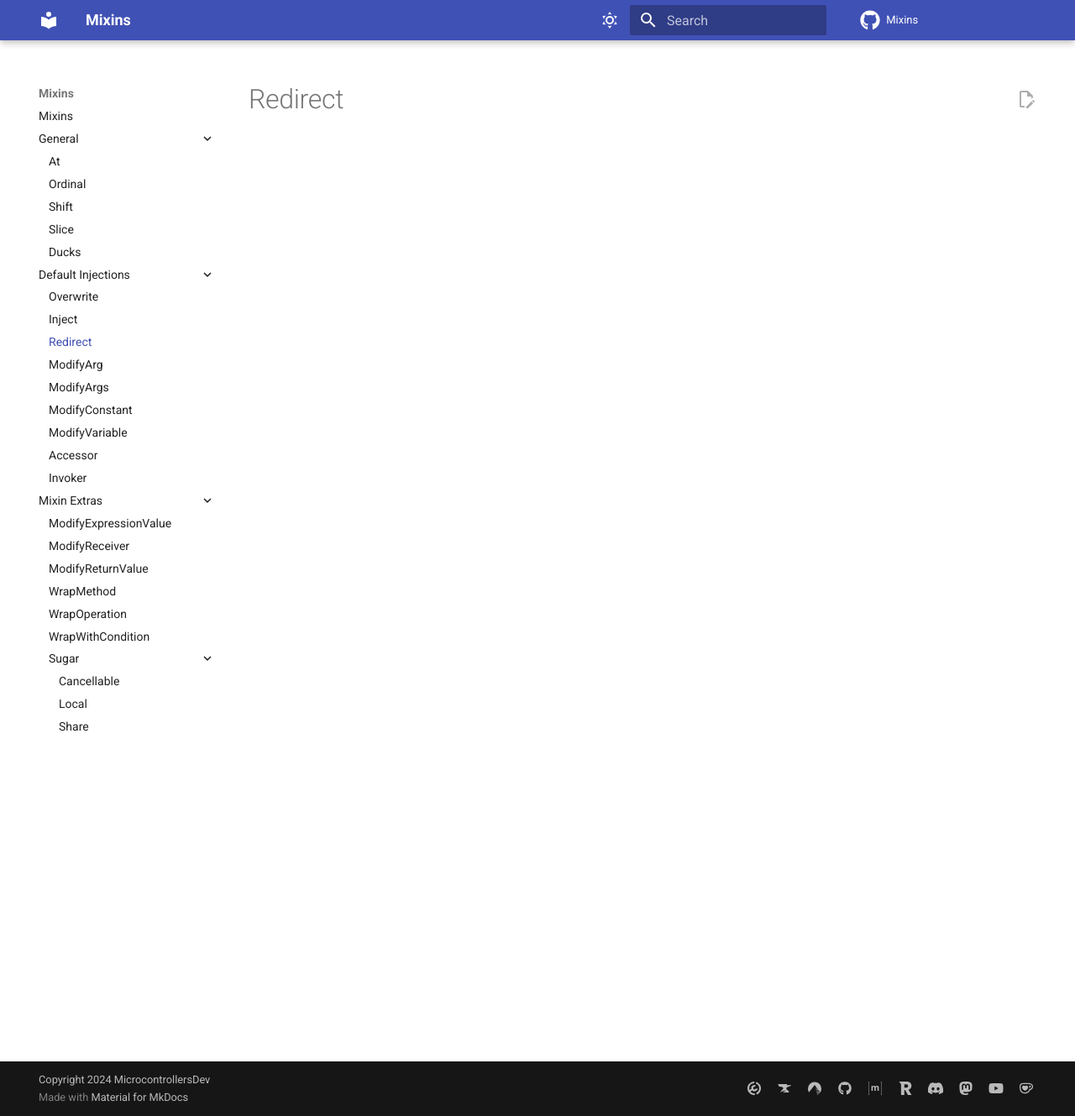
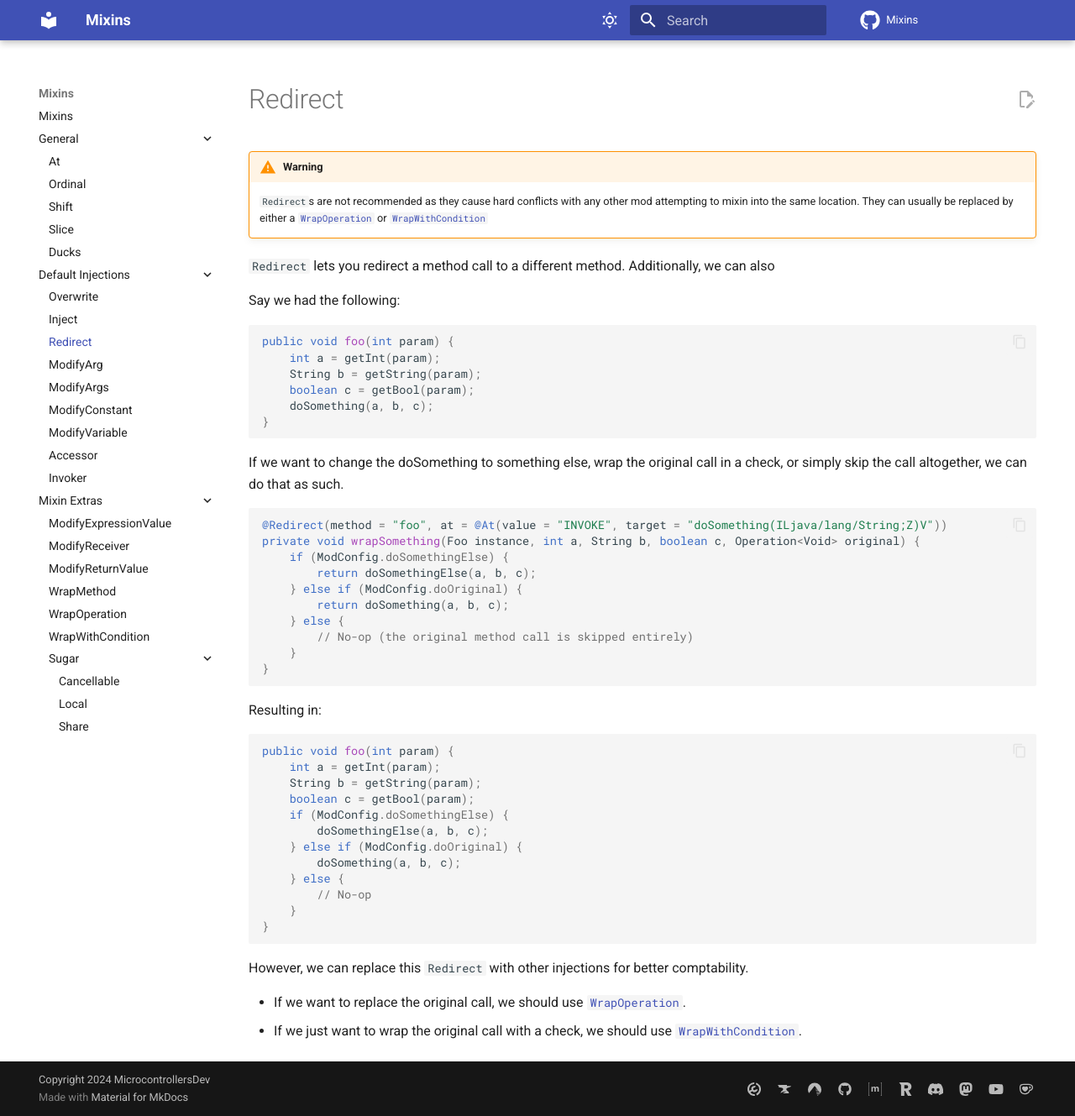
Before and after one commit to MicrocontrollersDev/Mixins, an MkDocs documentation site: the page built from docs/default/redirect.md, in a window 1280 px wide and 1329 px high. Shown: the whole window at 84% size. Built offline with MkDocs 1.6.1 and Material for MkDocs 9.7.7, drawn with Linux system fonts in a browser that asks for light colours; comment, search, counter and statistics services are not loaded.

Commit message:
make redirect

````diff
--- a/docs/default/redirect.md
+++ b/docs/default/redirect.md
@@ -1 +1,54 @@
 # Redirect
+
+!!! warning
+    `Redirect`s are not recommended as they cause hard conflicts with any other mod attempting to mixin into the same location. They can usually be replaced by either a [`WrapOperation`](https://mixins.microcontrollers.dev/mixinextras/wrapoperation) or [`WrapWithCondition`](https://mixins.microcontrollers.dev/mixinextras/wrapwithcondition)
+
+`Redirect` lets you redirect a method call to a different method. Additionally, we can also
+
+Say we had the following:
+
+```java
+public void foo(int param) {
+    int a = getInt(param);
+    String b = getString(param);
+    boolean c = getBool(param);
+    doSomething(a, b, c);
+}
+```
+
+If we want to change the doSomething to something else, wrap the original call in a check, or simply skip the call altogether, we can do that as such.
+
+```java
+@Redirect(method = "foo", at = @At(value = "INVOKE", target = "doSomething(ILjava/lang/String;Z)V"))
+private void wrapSomething(Foo instance, int a, String b, boolean c, Operation<Void> original) {
+    if (ModConfig.doSomethingElse) {
+        return doSomethingElse(a, b, c);
+    } else if (ModConfig.doOriginal) {
+        return doSomething(a, b, c);
+    } else {
+        // No-op (the original method call is skipped entirely)
+    }
+}
+```
+
+Resulting in:
+
+```java
+public void foo(int param) {
+    int a = getInt(param);
+    String b = getString(param);
+    boolean c = getBool(param);
+    if (ModConfig.doSomethingElse) {
+        doSomethingElse(a, b, c);
+    } else if (ModConfig.doOriginal) {
+        doSomething(a, b, c);
+    } else {
+        // No-op
+    }
+}
+```
+
+However, we can replace this `Redirect` with other injections for better comptability.
+
+* If we want to replace the original call, we should use [`WrapOperation`](https://mixins.microcontrollers.dev/mixinextras/wrapoperation).
+* If we just want to wrap the original call with a check, we should use [`WrapWithCondition`](https://mixins.microcontrollers.dev/mixinextras/wrapwithcondition).
````
Also changed, not shown: docs/default/modifyconstant.md (+1 -1 lines).
